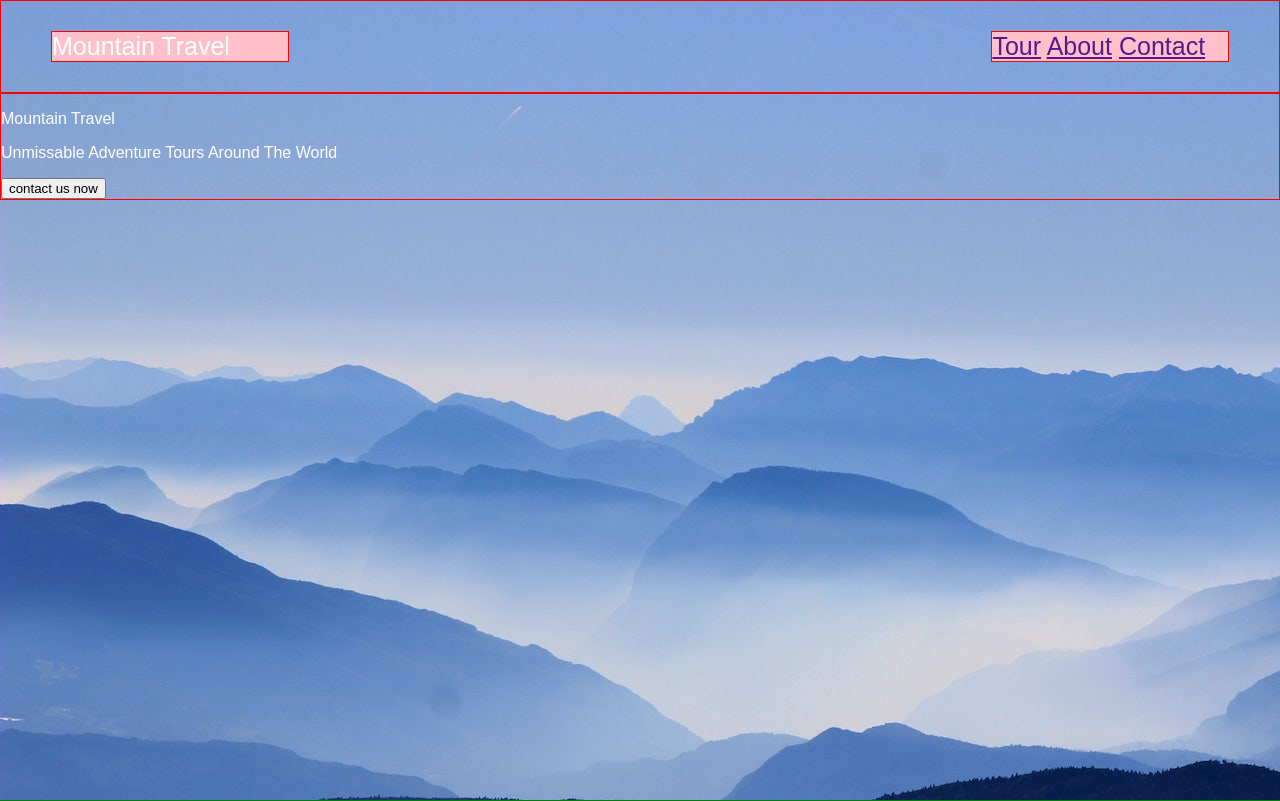
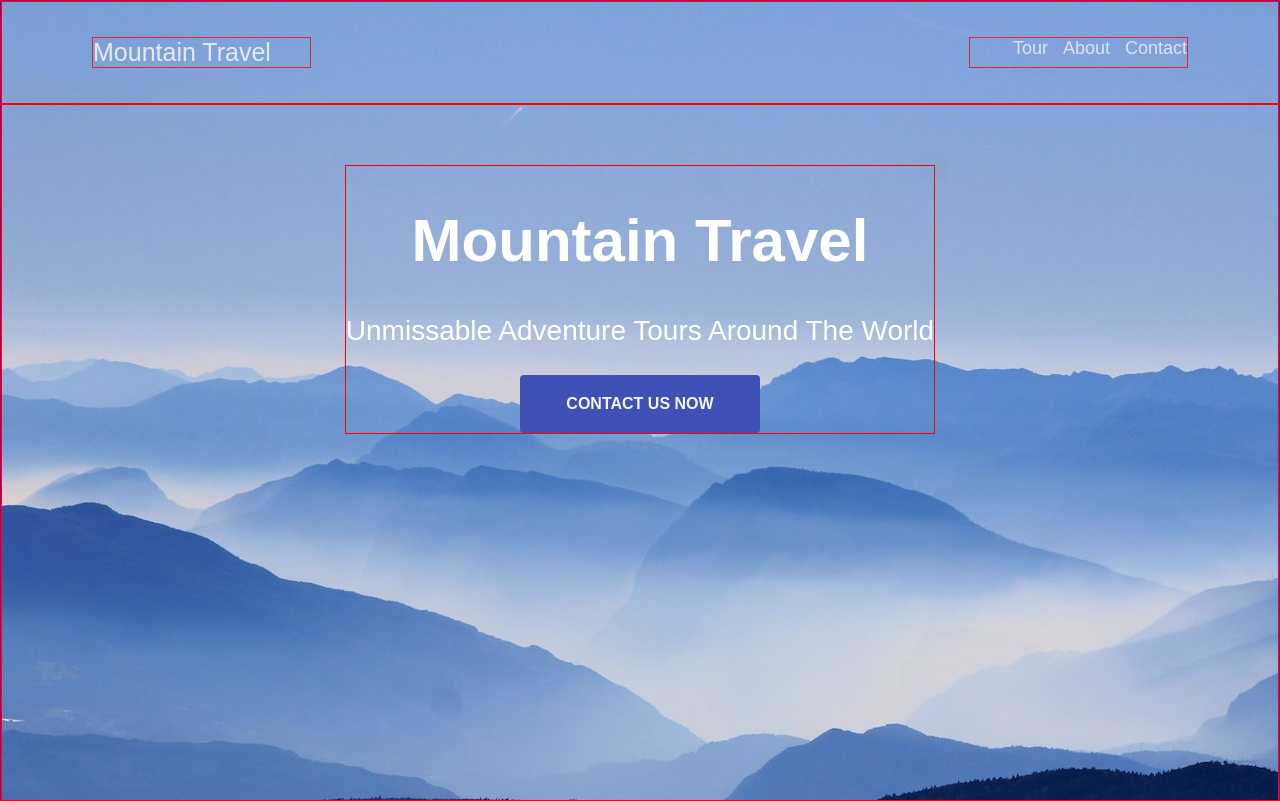
Before and after one commit to Sokthai/Front-End, a plain HTML site: page Flex-Box-Full-Project-ReCreate/index.html in a window 1280 px wide. Drawn offline with Linux system fonts and the light colour scheme.

Commit message:
add keyframe to quote div

```diff
--- a/Flex-Box-Full-Project-ReCreate/assets/css/style.css
+++ b/Flex-Box-Full-Project-ReCreate/assets/css/style.css
@@ -1,8 +1,17 @@
+:root{
+    --borderSize: 1px;
+}
+*{
+    box-sizing: border-box;
+
+}
+
 body{
     background-color: green;
     margin: 0;
     box-sizing: border-box;
     font-family: sans-serif;
+    height: 500px;
 }
 
 div.container .frontPage{
@@ -12,17 +21,22 @@ div.container .frontPage{
     background-image: url('../img/main.jpg');
     text-transform: capitalize;
     color: #ffffff;
+    display: flex;
+    flex-direction: column;
 }
 
 div.container .frontPage div{
-    border: 1px solid red;
+    border: var(--borderSize)  solid red;
 }
 
 div.container .nav{
     display: flex;
     flex-direction: row;
     justify-content: space-between;
-    padding: 30px 50px;
+    padding: 35px 90px;
+    animation: navbar 6s linear;
+    animation-iteration-count: 1;
+    animation-delay: 0s;
 }
 
 
@@ -30,10 +44,99 @@ div.container .nav{
 div.container .nav > div{
     flex-basis : 20%;
     font-size: 25px;
-    background-color: pink;
+    opacity: .8;
 
 }
 
-div.container .nav:last-child a{
-    background-color: pink;
+div.container .nav div:last-child{
+    /* background-color: yellow; */
+    display: flex;
+    justify-content: flex-end;
 }
+
+div.container .nav div:last-child a{
+    padding-left: 15px;
+}
+
+div.frontPage div.quote{
+    padding-top: 60px;
+    flex-grow: 1;
+    border: var(--borderSize)  solid yellow;
+    display: flex;
+    flex-direction: column;
+    justify-content: flex-start;
+    align-items: center;
+    border: var(--borderSize) solid red;
+    animation: moveUp 5s ease-out 0 1;
+}
+
+div.container{
+    height: 100vh;
+    border: var(--borderSize) solid purple;
+}
+
+div.frontPage .quote h1{
+    font-family: sans-serif;
+    font-size: 60px;
+    /* border: 1px solid red; */
+
+}
+
+div.frontPage .quote p{
+    margin-top: 0;
+    font-family: sans-serif;
+    /* background-color: red; */
+    font-size: 28px;
+}
+
+div.frontPage .group{
+    text-align: center;
+}
+
+.btn{
+    border-radius: 4px;
+    border: none;
+    text-transform: uppercase;
+    cursor: pointer;
+}
+
+div.frontPage .btnContactMe{
+
+    padding: 20px 46px;
+    font-size: 16px;
+    background-color: #3f51b5;
+    color: whitesmoke;
+    text-align: center;
+    opacity: 1;
+    font-weight: bold;
+
+}
+
+div.frontPage .nav a{
+    text-decoration: none;
+    font-size: 18px;
+    color: whitesmoke;
+}
+
+@keyframes navbar{
+    0% {
+        opacity: 0;
+    }
+    25%{
+        opacity: .9;
+    }
+
+}
+
+@keyframes moveUp{
+    0%{
+        margin-top: 120px;
+        color: red;
+    }
+
+    50%{
+        margin-top: 0px;
+        color: blue;
+
+    }
+}
--- a/Flex-Box-Full-Project-ReCreate/index.html
+++ b/Flex-Box-Full-Project-ReCreate/index.html
@@ -18,9 +18,11 @@
             </div>
 
             <div class="quote">
-                <p>mountain travel</p>
-                <p>unmissable adventure tours around the world</p>
-                <input type="button" value="contact us now">
+                <div class="group">
+                    <h1>mountain travel</h1>
+                    <p>unmissable adventure tours around the world</p>
+                    <input type="button" class="btn btnContactMe" value="contact us now">
+                </div>
             </div>
         </div>
     </div>
```
